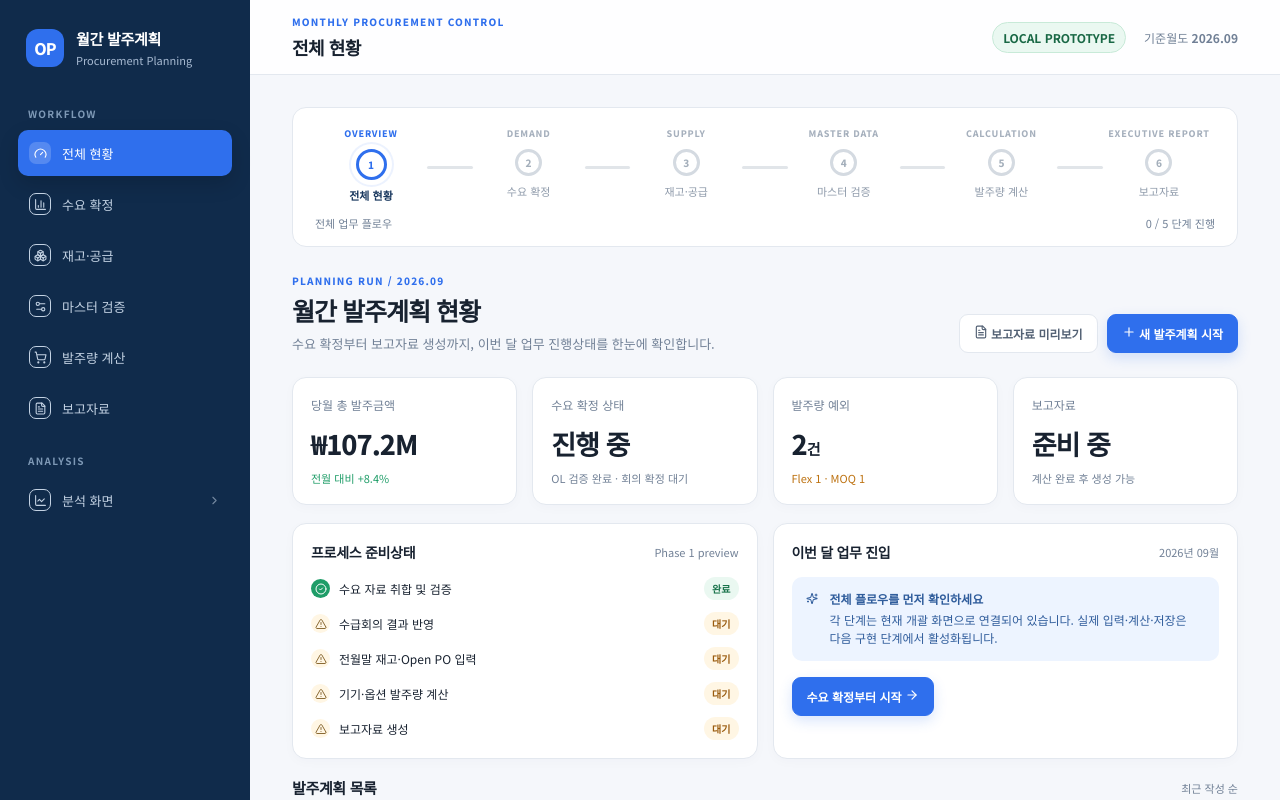
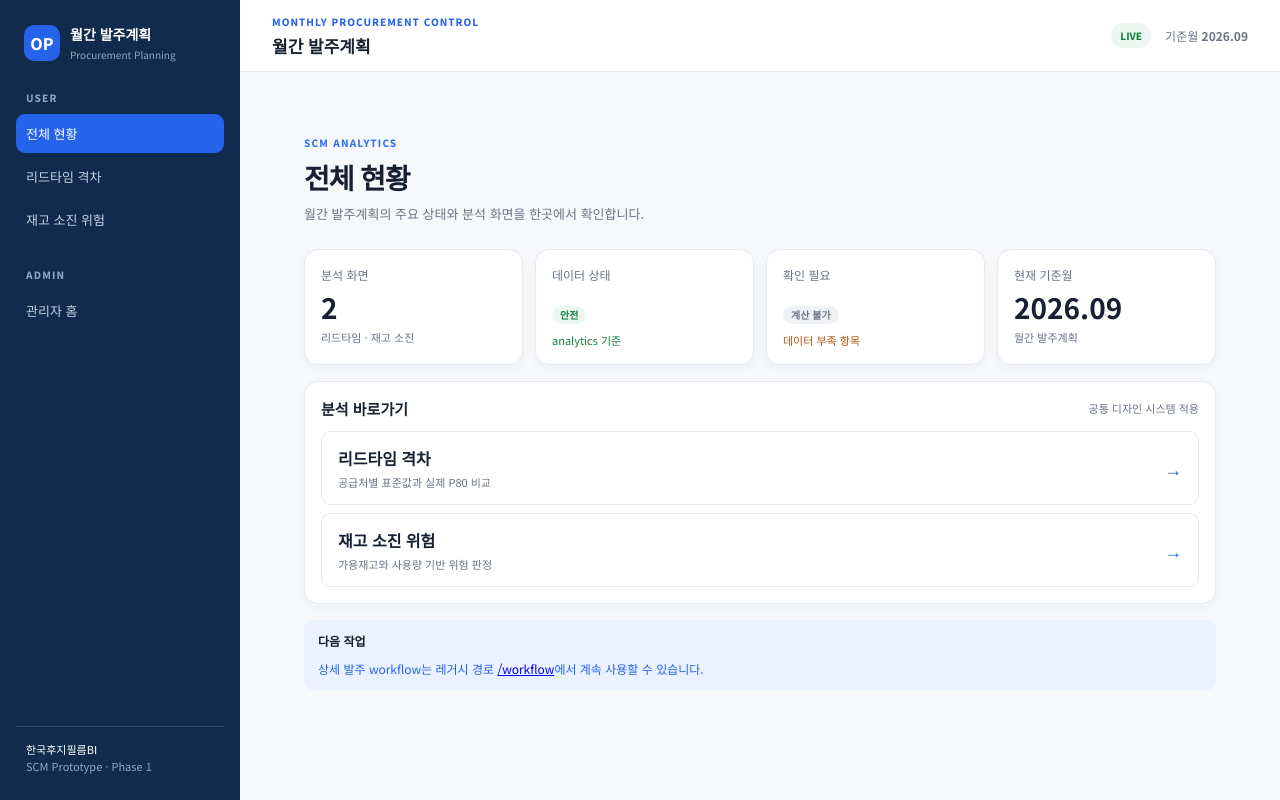
Before and after one commit to leejeonghun58-coder/ljh-superscam, a Next.js app: page / in a window 1280 px wide. Shown: the top 800 px of the page. Built offline with nearby package versions, Linux system fonts and the light colour scheme.

Commit message:
메인 화면을 공통 디자인으로 전환

```diff
--- /dev/null
+++ b/app/(legacy)/workflow/page.tsx
@@ -0,0 +1,2 @@
+import ProcurementApp from '@/components/procurement-app';
+export default function LegacyWorkflowPage() { return <ProcurementApp />; }
--- a/app/page.tsx
+++ b/app/page.tsx
@@ -1,5 +1,10 @@
-import ProcurementApp from '@/components/procurement-app';
-
+import Link from 'next/link';
+import AppShell from '@/components/shell/app-shell';
+import PageHeader from '@/components/shell/page-header';
+import KpiCard from '@/components/ui/kpi-card';
+import Panel from '@/components/ui/panel';
+import Badge from '@/components/ui/badge';
+import InsightBanner from '@/components/ui/insight-banner';
 export default function Page() {
-  return <ProcurementApp />;
+  return <AppShell><section className="analysis-page"><PageHeader title="전체 현황" description="월간 발주계획의 주요 상태와 분석 화면을 한곳에서 확인합니다." /><div className="kpi-grid"><KpiCard label="분석 화면" value="2" foot="리드타임 · 재고 소진" /><KpiCard label="데이터 상태" value={<Badge status="SAFE" />} foot="analytics 기준" tone="safe" /><KpiCard label="확인 필요" value={<Badge status="CALCULATION_UNAVAILABLE" />} foot="데이터 부족 항목" tone="warning" /><KpiCard label="현재 기준월" value="2026.09" foot="월간 발주계획" /></div><Panel title="분석 바로가기" meta="공통 디자인 시스템 적용"><div className="dashboard-links"><Link href="/analysis/leadtime" className="dashboard-link"><span><strong>리드타임 격차</strong><small>공급처별 표준값과 실제 P80 비교</small></span><span className="dashboard-link-arrow">→</span></Link><Link href="/analysis/stockout" className="dashboard-link"><span><strong>재고 소진 위험</strong><small>가용재고와 사용량 기반 위험 판정</small></span><span className="dashboard-link-arrow">→</span></Link></div></Panel><InsightBanner title="다음 작업">상세 발주 workflow는 레거시 경로 <Link href="/workflow">/workflow</Link>에서 계속 사용할 수 있습니다.</InsightBanner></section></AppShell>;
 }
--- a/styles/components.css
+++ b/styles/components.css
@@ -27,3 +27,9 @@
 .insight-banner { display: grid; margin-top: var(--scm-space-5); color: var(--scm-primary); background: var(--scm-primary-bg); } .insight-banner strong { color: var(--scm-ink); }
 @media (max-width: 1050px) { .kpi-grid { grid-template-columns: repeat(2, minmax(0, 1fr)); } }
 @media (max-width: 600px) { .page-header { display: block; } .page-header .ui-button { margin-top: 14px; } .kpi-grid { grid-template-columns: 1fr; } }
+.dashboard-links { display: grid; gap: 8px; }
+.dashboard-link { display: flex; align-items: center; justify-content: space-between; gap: 16px; padding: 14px 16px; border: 1px solid var(--scm-line); border-radius: var(--scm-radius-sm); color: var(--scm-ink); text-decoration: none; }
+.dashboard-link:hover { border-color: var(--scm-primary); background: var(--scm-primary-bg); }
+.dashboard-link strong, .dashboard-link small { display: block; }
+.dashboard-link small { margin-top: 4px; color: var(--scm-muted); font-size: 11px; }
+.dashboard-link-arrow { color: var(--scm-primary); font-size: 18px; }
```
